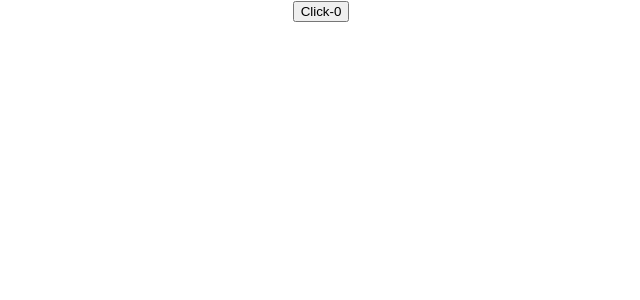
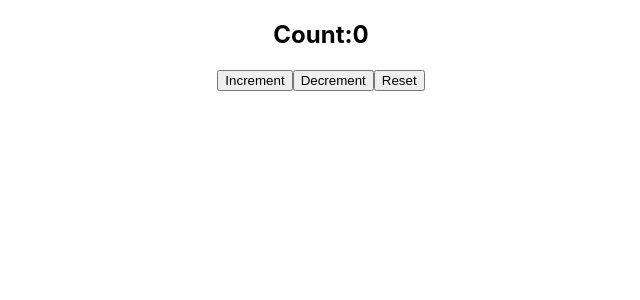
Before and after one commit to sahilm-10/EQ-React, a React (Create React App) app: page / in a window 1280 px wide. Shown: the top 300 px of the page, without its empty margins (319-959 px from the left). Built offline with nearby package versions, Linux system fonts and the light colour scheme.

Commit message:
useCounter Custom Hook Added

```diff
--- a/src/App.js
+++ b/src/App.js
@@ -9,6 +9,7 @@ import Message from './Components/StateMessage';
 import UseStateWithObject from './Components/UseStateExample';
 import UseStateArray from './Components/useStateArrayExample';
 import CleanUpMouse from './Hooks/CleanUpToggle';
+import CustomCounter from './Hooks/CustomHooks/CustomCounter';
 import UpdateDocTitle from './Hooks/CustomHooks/DocTitleUpdation';
 import FetchData from './Hooks/DataFetch';
 import GetById from './Hooks/DataFetchById';
@@ -58,7 +59,9 @@ function App() {
     {/* <ClickCounterMemo/> */}
     {/* <FocusInput/> */}
 
-    <UpdateDocTitle/>
+    {/* <UpdateDocTitle/> */}
+
+    <CustomCounter/>
     </div>
   );
 }
--- /dev/null
+++ b/src/Hooks/CustomHooks/CustomCounter.js
@@ -0,0 +1,16 @@
+import React, { useState } from "react";
+import useCounter from "./useCounter";
+
+function CustomCounter(){
+    const[counter,incrementCounter,decrementCounter,resetCounter] = useCounter(10,10);
+    return(
+        <div>
+            <h2>Count:{counter}</h2>
+            <button onClick={incrementCounter}>Increment</button>
+            <button onClick={decrementCounter}>Decrement</button>
+            <button onClick={resetCounter}>Reset</button>
+
+        </div>
+    )
+}
+export default CustomCounter;
--- /dev/null
+++ b/src/Hooks/CustomHooks/useCounter.js
@@ -0,0 +1,17 @@
+import { useState } from "react";
+function useCounter(initialCount = 0,value){
+    const [counter,setCounter] = useState(0);
+
+    const incrementCounter = () =>{
+        setCounter(prevCount => prevCount + value)
+    }
+    const decrementCounter = () =>{
+        setCounter(prevCount => prevCount - value)
+    }
+    const resetCounter = () =>{
+        setCounter(initialCount);
+    }
+    return [counter,incrementCounter,decrementCounter,resetCounter];
+}
+
+export default useCounter;
```
